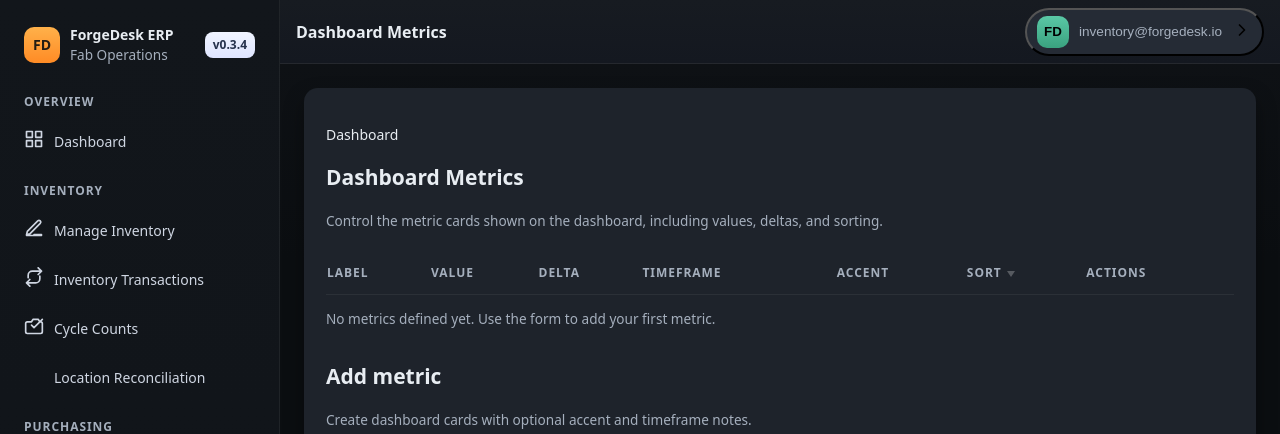
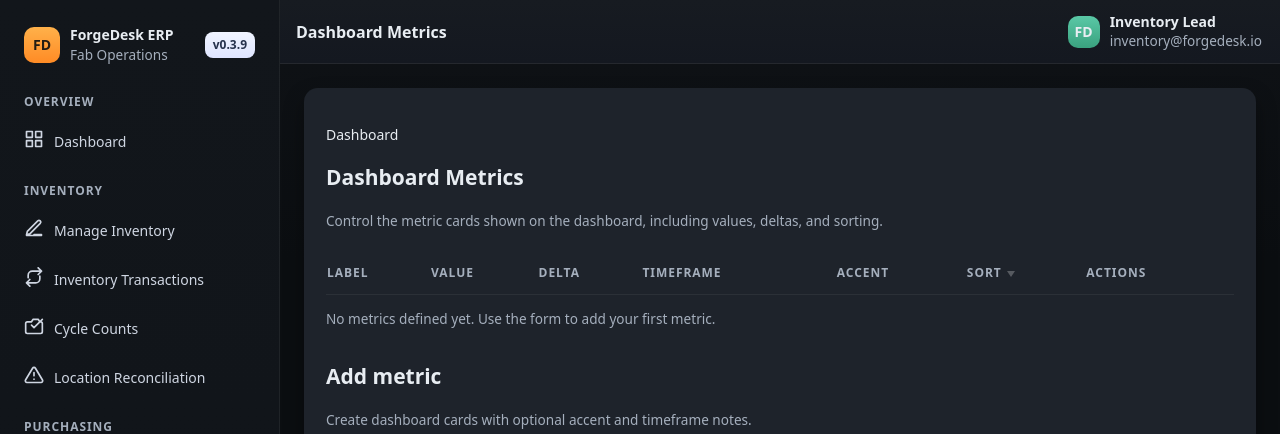
Before and after one commit to Jkweks/ForgeDesk2, a PHP site: page /admin/metrics.php in a window 1280 px wide. Shown: the top 434 px of the page. Run offline with PHP 8.4, Linux system fonts and the light colour scheme; data that the repository does not hold is empty; some libraries are stand-ins or nearby versions.

Commit message:
Improve navigation UI and inventory modal

```diff
--- a/app/config/app.php
+++ b/app/config/app.php
@@ -1,7 +1,7 @@
 <?php
 return [
     'name' => getenv('APP_NAME') ?: 'ForgeDesk ERP',
-    'version' => 'v0.3.4',
+    'version' => 'v0.3.9',
     'user' => [
         'email' => getenv('APP_USER_EMAIL') ?: 'inventory@forgedesk.io',
         'avatar' => getenv('APP_USER_AVATAR') ?: 'FD',
--- a/app/helpers/icons.php
+++ b/app/helpers/icons.php
@@ -22,6 +22,8 @@ function icon(string $name): string
         'repeat' => 'M17 1l4 4-4 4M7 23l-4-4 4-4M20 5H10a5 5 0 0 0-5 5v3M4 19h10a5 5 0 0 0 5-5v-3',
         'truck' => 'M2 6h11v9H2zM13 9h5l4 4v6h-9zM6 21a3 3 0 1 1 0-6 3 3 0 0 1 0 6zm11 0a3 3 0 1 1 0-6 3 3 0 0 1 0 6z',
         'map' => 'M1 6l8-3 6 2 8-3v13l-8 3-6-2-8 3zM9 3v13M15 5v13',
+        'alert-triangle' => 'M10.29 3.86L1.82 18a2 2 0 0 0 1.71 3h16.94a2 2 0 0 0 1.71-3L13.71 3.86a2 2 0 0 0-3.42 0z M12 9v4M12 17h.01',
+        'users' => 'M17 21v-2a4 4 0 0 0-4-4H5a4 4 0 0 0-4 4v2M9 7a4 4 0 1 0 0-8 4 4 0 0 0 0 8z M23 21v-2a4 4 0 0 0-3-3.87M16 3.13a4 4 0 1 1 0 7.75',
     ];
 
     $path = $map[$name] ?? '';
--- a/app/views/partials/topbar.php
+++ b/app/views/partials/topbar.php
@@ -39,9 +39,11 @@ if (!function_exists('renderTopbarExtras')) {
 
   <div class="topbar-spacer"></div>
 
-  <button class="user" type="button">
+  <div class="user" aria-label="Current user">
     <span class="user-avatar" aria-hidden="true"><?= e($app['user']['avatar']) ?></span>
-    <span class="user-email"><?= e($app['user']['email']) ?></span>
-    <span aria-hidden="true"><?= icon('chev') ?></span>
-  </button>
+    <div class="user-details">
+      <span class="user-name"><?= e($app['user']['name']) ?></span>
+      <span class="user-email"><?= e($app['user']['email']) ?></span>
+    </div>
+  </div>
 </header>
--- a/public/admin/estimate-check.php
+++ b/public/admin/estimate-check.php
@@ -857,5 +857,6 @@ $bodyAttributes = ' class="has-sidebar-toggle"';
         })(<?= json_encode($analysisLog, JSON_UNESCAPED_SLASHES | JSON_UNESCAPED_UNICODE) ?>, <?= json_encode($uploadedName ?? 'Workbook') ?>);
       </script>
     <?php endif; ?>
+    <script src="/js/dashboard.js"></script>
   </body>
   </html>
--- a/public/admin/inventory-reconciliation.php
+++ b/public/admin/inventory-reconciliation.php
@@ -162,5 +162,6 @@ $bodyAttributes = ' class="' . implode(' ', $bodyClasses) . '"';
       </section>
     </main>
   </div>
+  <script src="/js/dashboard.js"></script>
 </body>
 </html>
--- a/public/admin/metrics.php
+++ b/public/admin/metrics.php
@@ -312,5 +312,6 @@ $bodyAttributes = ' class="has-sidebar-toggle"';
       </section>
     </main>
   </div>
+  <script src="/js/dashboard.js"></script>
 </body>
 </html>
--- a/public/configurator.php
+++ b/public/configurator.php
@@ -3083,5 +3083,7 @@ $bodyAttributes = ' class="has-sidebar-toggle"';
     })();
   </script>
 
+  <script src="js/dashboard.js"></script>
+
 </body>
 </html>
--- a/public/css/dashboard.css
+++ b/public/css/dashboard.css
@@ -202,9 +202,9 @@ body.sidebar-open{overflow:hidden}
   display:flex;
   align-items:center;
   gap:10px;
-  padding:6px 10px;
-  border-radius:999px;
-  background:var(--panel-3);
+  padding:4px 2px;
+  border-radius:12px;
+  background:transparent;
 }
 
 .user-details{
@@ -215,7 +215,7 @@ body.sidebar-open{overflow:hidden}
   line-height:1.2;
 }
 
-.user-details span:first-child{font-weight:600}
+.user-name{font-weight:700}
 
 .user-avatar{
   width:32px;
--- a/public/database-health.php
+++ b/public/database-health.php
@@ -307,5 +307,6 @@ unset($groupItems, $item);
       </section>
     </main>
   </div>
+  <script src="js/dashboard.js"></script>
 </body>
 </html>
--- a/public/maintenance.php
+++ b/public/maintenance.php
@@ -2282,5 +2282,7 @@ $bodyClassString = implode(' ', $bodyClasses);
       });
     })();
   </script>
+
+  <script src="js/dashboard.js"></script>
 </body>
 </html>
--- a/public/receive-material.php
+++ b/public/receive-material.php
@@ -523,6 +523,7 @@ $bodyAttributes = ' class="has-sidebar-toggle"';
     </main>
   </div>
 
+  <script src="js/dashboard.js"></script>
   <script src="js/sortable-table.js" defer></script>
   <script src="js/receive-material.js" defer></script>
 </body>
```
Also changed, not shown: public/inventory.php (+6 -6 lines). Lines whose indentation alone changed are shown as unchanged.
